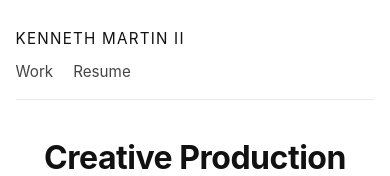
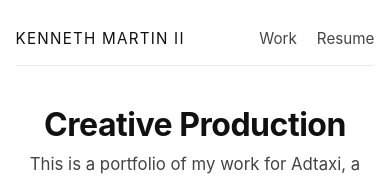
Before and after one commit to papakpmartin/kenny-portfolio, a Vue app in the folder site/: page / in a window 390 px wide. Shown: the top 176 px of the page. Built offline with nearby package versions, Linux system fonts and the light colour scheme.

Commit message:
Fix: keep nav right-aligned on mobile screens

```diff
--- a/site/src/style.css
+++ b/site/src/style.css
@@ -295,7 +295,7 @@ h1 { margin: 0.6rem 0 0.75rem; font-size: clamp(2rem, 4vw, 3.4rem); line-height:
 }
 
 @media (max-width: 640px) {
-  .topbar { flex-direction: column; align-items: flex-start; gap: 0.75rem; }
+  .topbar { flex-wrap: wrap; justify-content: space-between; gap: 0.75rem; }
   .hero { padding-top: 2rem; }
   .unit--half { width: min(100%, calc(100% - clamp(3rem, 8vw, 10rem))); }
   .project-grid,
```
